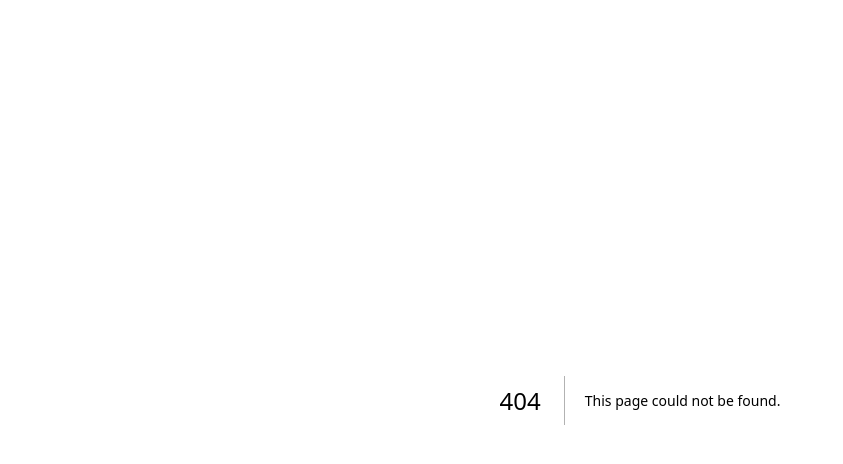
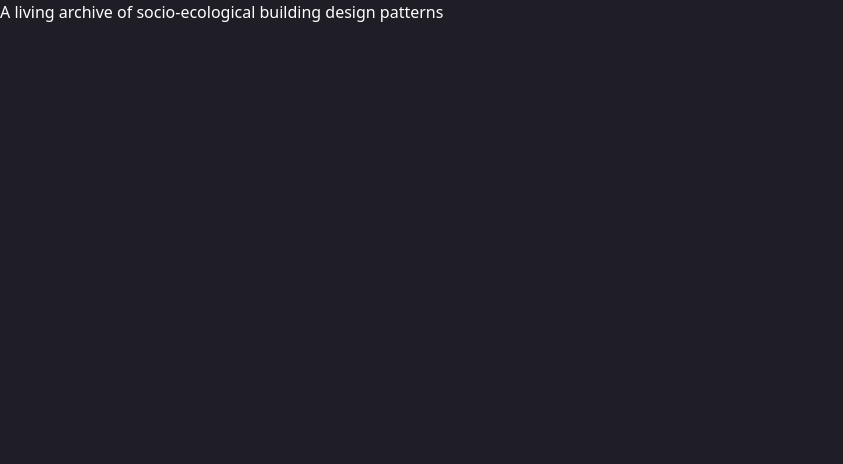
Before and after one commit to milanbargiel/portfolio, a Next.js app: page /building-social-ecology in a window 1280 px wide. Before the commit this address had no page. Shown: the top 464 px of the page, without its empty margins (0-843 px from the left). Built offline with nearby package versions, Linux system fonts and the light colour scheme.

Commit message:
Add BSE page

```diff
--- a/components/project-list.js
+++ b/components/project-list.js
@@ -34,7 +34,7 @@ export default function ProjectList() {
           image={bsePic}
           imageAlt="Screenshot of buildingsocialecology.org"
           imageStyles="rounded-md drop-shadow-sm border border-gray-700 hover:cursor-pointer"
-          imageLink="https://www.buildingsocialecology.org/"
+          imageLink="/building-social-ecology"
           color="#07D070"
         ></Project>
         <Project
--- /dev/null
+++ b/pages/building-social-ecology.js
@@ -0,0 +1,5 @@
+export default function BuildingSocialEcology() {
+  return (
+    <div>A living archive of socio-ecological building design patterns</div>
+  )
+}
```
